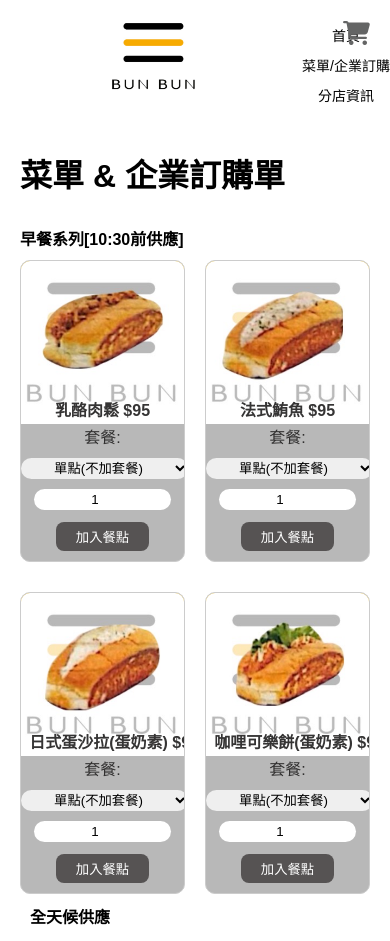
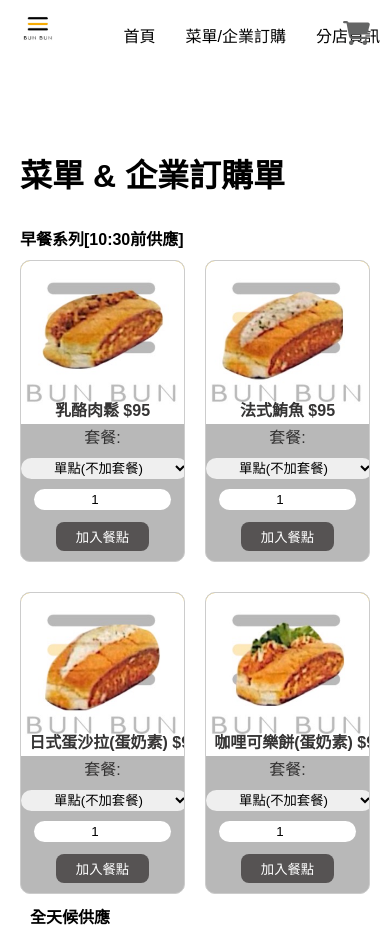
Before and after one commit to joeychia98/bunbuntaiwan, a plain HTML site: page order.html in a window 390 px wide. Shown: the top 941 px of the page. Drawn offline with Linux system fonts and the light colour scheme.

Commit message:
Add files via upload

```diff
--- a/style2.css
+++ b/style2.css
@@ -357,17 +357,31 @@
     font-size: 32px;
     margin-top: 150px;
   }
-  .navbar {
-    /* 保持固定定位 */
-    padding: 10px 20px; /* 左右 padding 適當縮小 */
+    .navbar {
+    flex-direction: row;       /* 一直橫排 */
+    justify-content: flex-start;
+    align-items: center;
+    padding: 5px 20px;
   }
+
   .nav-links {
-    /* 保持橫向排列就不要改 flex-direction */
-    padding-right: 10px; /* 視需要縮小padding */
-    padding-top: 10px;
+    flex-direction: row;       /* 一直橫排 */
+    justify-content: flex-end;
+    align-items: center;
+    width: auto;
+    margin-left: auto;
+    padding-right: 20px;
+    white-space: nowrap;
+    gap: 10px;
   }
+
   .nav-links a {
-    font-size: 14px; /* 如果太擠，就縮字 */
-    padding: 5px 10px;
+    font-size: 16px;          /* 可依手機縮小字體 */
+    padding: 8px 10px;
+  }
+
+   .logo img {
+    height: 30px;  /* 或 60px 視覺好看即可 */
+    padding-left: 0px;
   }
 }
```
